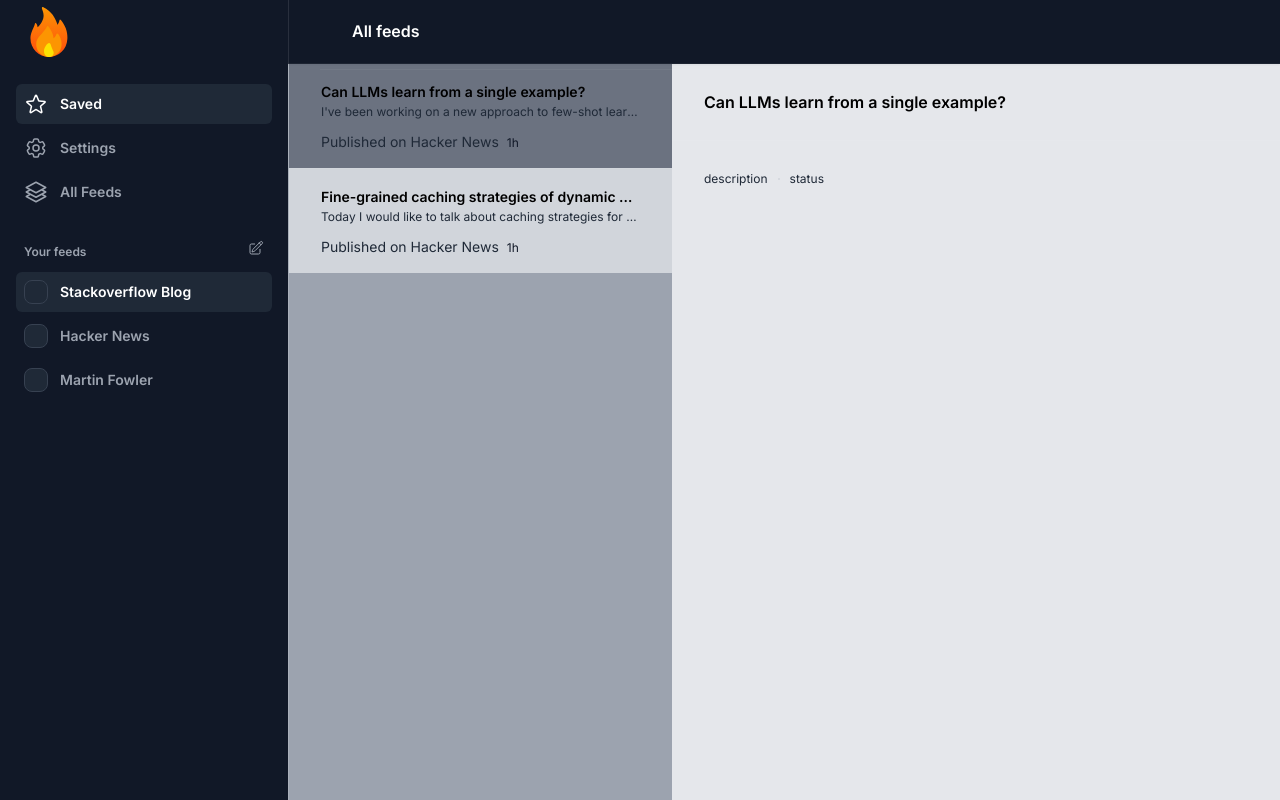
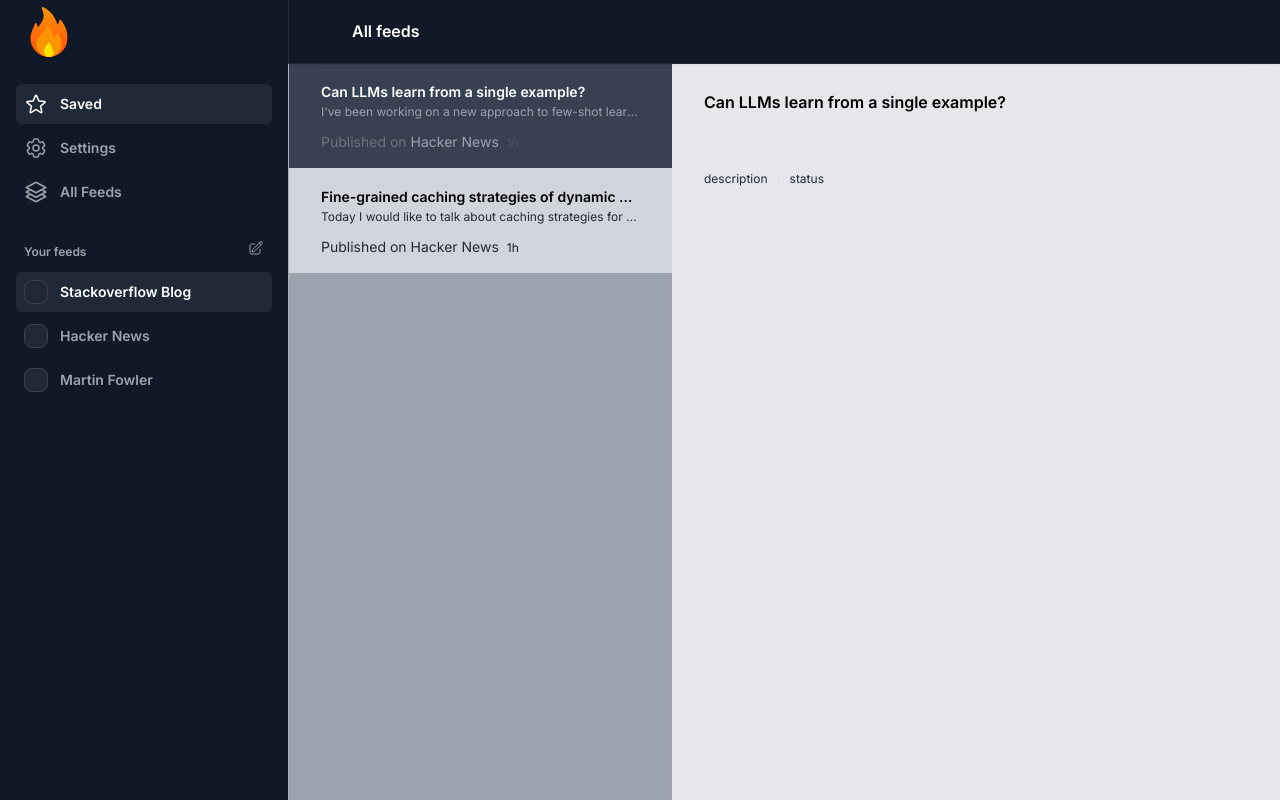
Before and after one commit to Pandimadhubabu/lit-feed, a Next.js app: page / in a window 1280 px wide. Built offline with nearby package versions, Linux system fonts and the light colour scheme.

Commit message:
refactor: increase contrast of selected article

```diff
--- a/src/app/page.tsx
+++ b/src/app/page.tsx
@@ -7,13 +7,13 @@ import {
   StarIcon,
   XMarkIcon,
 } from "@heroicons/react/24/outline";
-import { Fragment, useEffect, useState } from "react";
+import { Fragment, useState } from "react";
 import { Article } from "./components/Article";
+import { Loading } from "./components/Loading";
 import { Sidebar } from "./components/Sidebar";
+import { useArticles } from "./hooks/useArticles";
 import { useFeeds } from "./hooks/useFeeds";
 import { useUser } from "./hooks/useUser";
-import { useArticles } from "./hooks/useArticles";
-import { Loading } from "./components/Loading";
 
 const navigation = [
   { name: "Saved", href: "#", icon: StarIcon, current: false },
@@ -208,7 +208,7 @@ export default function Home() {
                 key={article.link}
                 className={
                   (selectedArticle === index
-                    ? "dark:bg-gray-800 bg-gray-500"
+                    ? "bg-gray-700"
                     : `${
                         index % 2 === 0
                           ? "dark:bg-gray-800 bg-gray-100"
@@ -221,24 +221,54 @@ export default function Home() {
                 }}
               >
                 <div className="flex items-center flex-col gap-x-3">
-                  <h3 className="flex-auto w-full truncate text-sm font-semibold leading-6 dark:text-white text-black">
+                  <h3
+                    className={
+                      (selectedArticle === index
+                        ? "text-white"
+                        : "dark:text-white text-black") +
+                      " flex-auto w-full truncate text-sm font-semibold leading-6"
+                    }
+                  >
                     {article.title}
                   </h3>
                   <p
                     id="description"
-                    className="flex-auto w-full truncate text-xs dark:text-gray-400 text-gray-800"
+                    className={
+                      (selectedArticle === index
+                        ? "text-gray-400"
+                        : "dark:text-gray-400 text-gray-800") +
+                      " flex-auto w-full truncate text-xs"
+                    }
                   >
                     {article.description}
                   </p>
                 </div>
-                <p className="mt-3 truncate text-sm dark:text-gray-500 text-gray-800">
+                <p
+                  className={
+                    (selectedArticle === index
+                      ? "text-gray-500"
+                      : "dark:text-gray-500 text-gray-800") +
+                    " mt-3 truncate text-sm"
+                  }
+                >
                   Published on{" "}
-                  <span className="dark:text-gray-400 text-gray-800">
+                  <span
+                    className={
+                      selectedArticle === index
+                        ? "text-gray-400"
+                        : "dark:text-gray-400 text-gray-800"
+                    }
+                  >
                     {article.name}
                   </span>
                   <time
                     dateTime={article.dateTime}
-                    className="flex-none text-xs m-2 dark:text-gray-600 text-gray-900"
+                    className={
+                      (selectedArticle === index
+                        ? "text-gray-600"
+                        : "dark:text-gray-600 text-gray-900") +
+                      " flex-none text-xs m-2"
+                    }
                   >
                     {article.date}
                   </time>
```
